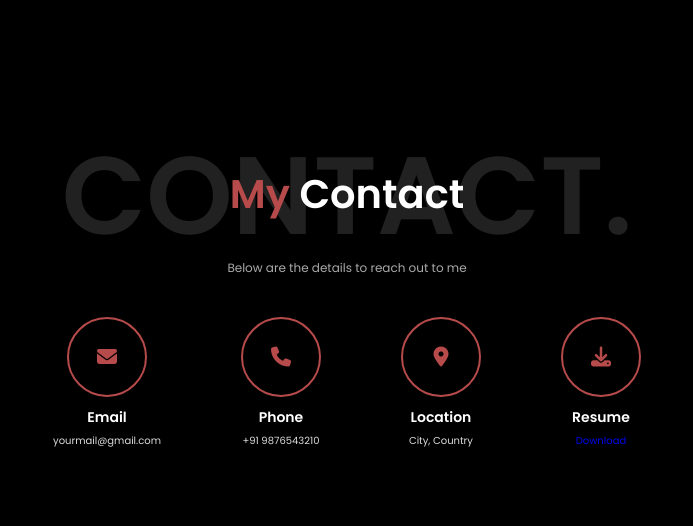
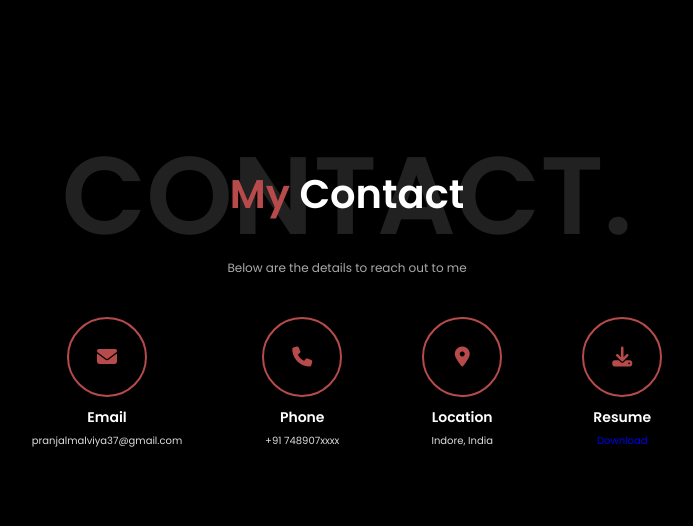
Before and after one commit to finewithpranjal/IntroOfMine, a plain HTML site: page index.html in a window 1280 px wide. Shown: the part 1558-2084 px from the top of the page, without its empty margins (293-986 px from the left). Drawn offline with Linux system fonts and the light colour scheme.

Commit message:
Contect Added

```diff
--- a/index.html
+++ b/index.html
@@ -76,17 +76,17 @@
       <div class="contact-item">
         <div class="icon"><i class="fas fa-envelope"></i></div>
         <h3>Email</h3>
-        <p>yourmail@gmail.com</p>
+        <p>pranjalmalviya37@gmail.com</p>
       </div>
       <div class="contact-item">
         <div class="icon"><i class="fas fa-phone"></i></div>
         <h3>Phone</h3>
-        <p>+91 9876543210</p>
+        <p>+91 748907xxxx</p>
       </div>
       <div class="contact-item">
         <div class="icon"><i class="fas fa-map-marker-alt"></i></div>
         <h3>Location</h3>
-        <p>City, Country</p>
+        <p>Indore, India</p>
       </div>
       <div class="contact-item">
           <div class="icon"><i class="fa-solid fa-download"></i></div>
```
